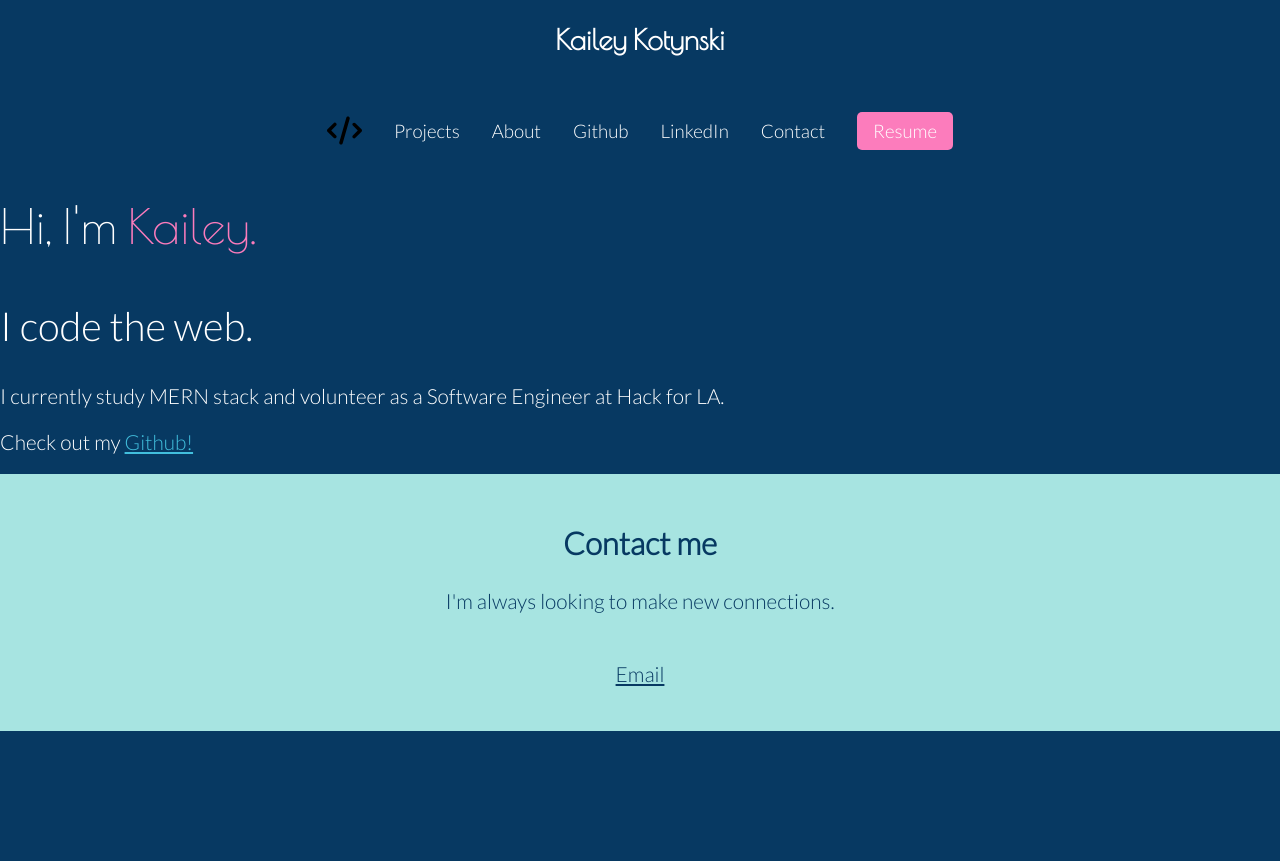
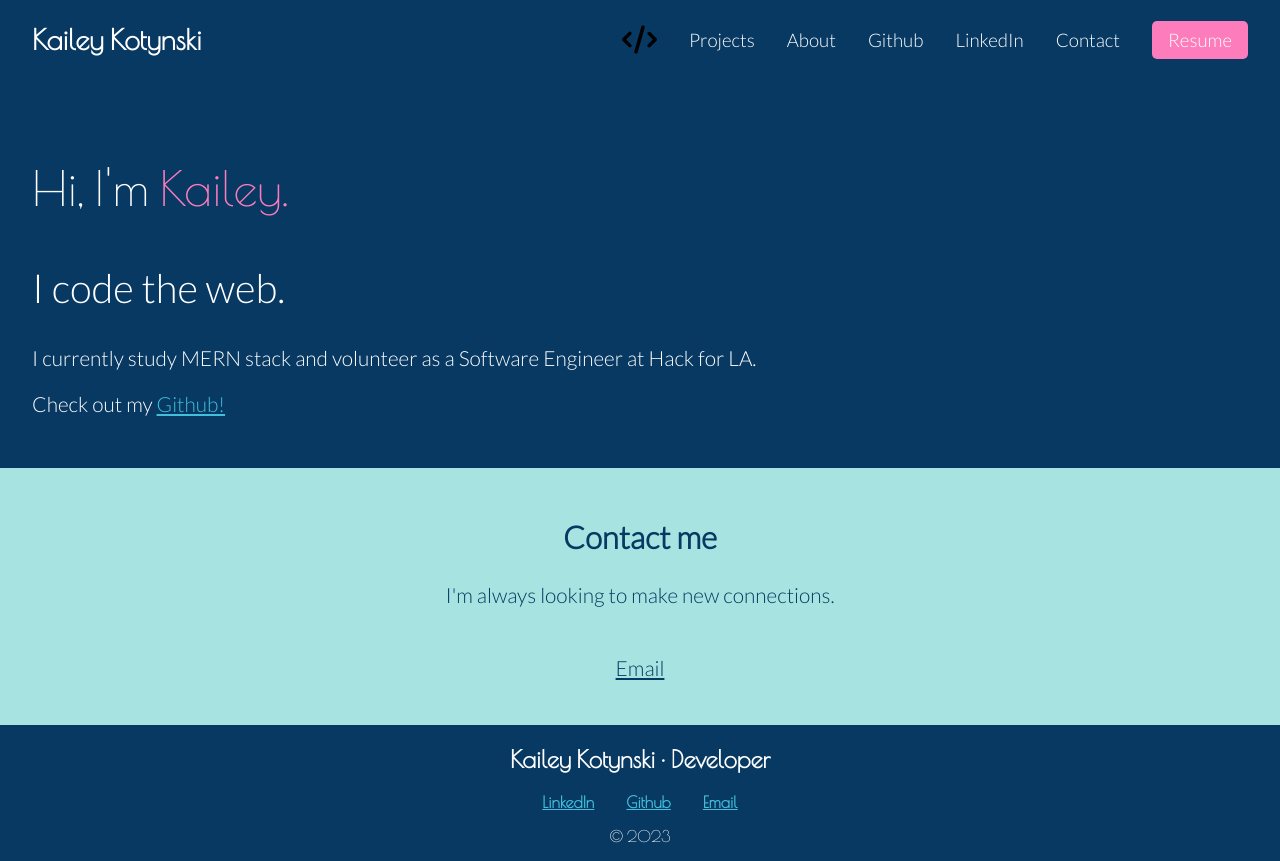
Before and after one commit to kotynskm/portfolio2023, a plain HTML site: page index.html in a window 1280 px wide. Before the commit the page ends 800 px from the top, so only its background shows below. Drawn offline with nearby package versions, Linux system fonts and the light colour scheme.

Commit message:
Added footer and footer links

```diff
--- a/index.html
+++ b/index.html
@@ -73,5 +73,22 @@
         <p><a href="mailto:k.kotynski@gmail.com">Email</a></p>
       </div>
     </section>
+
+    <footer>
+      <h2>Kailey Kotynski &middot; Developer</h2>
+
+      <ul>
+        <li>
+          <a href="https://www.linkedin.com/in/kkotynski/" target="_blank"
+            >LinkedIn</a
+          >
+        </li>
+        <li>
+          <a href="https://github.com/kotynskm" target="_blank">Github</a>
+        </li>
+        <li><a href="mailto:k.kotynski@gmail.com">Email</a></li>
+      </ul>
+      <p>&copy; 2023</p>
+    </footer>
   </body>
 </html>
--- a/style.css
+++ b/style.css
@@ -32,7 +32,9 @@ body {
   font-family: var(--poiret);
   font-size: 3rem;
 }
-
+#about {
+  padding: 2rem;
+}
 #about .name {
   color: var(--pink);
 }
@@ -116,3 +118,33 @@ nav li:first-child {
 .button:hover {
   color: var(--darkblue);
 }
+
+/* styles for larger screen size */
+@media (min-width: 850px) {
+  /* margin 0 auto centers it on the page */
+  nav {
+    margin: 0 auto;
+    padding: 0rem 2rem;
+  }
+  /* push logo over to the left */
+  nav li:first-child {
+    flex-basis: auto;
+    text-align: left;
+    margin-right: auto;
+  }
+}
+
+footer {
+  text-align: center;
+  font-family: var(--poiret);
+  font-size: 1rem;
+}
+
+footer ul {
+  list-style-type: none;
+  padding: 0;
+  display: flex;
+  gap: 2rem;
+  justify-content: center;
+  font-weight: bold;
+}
```
